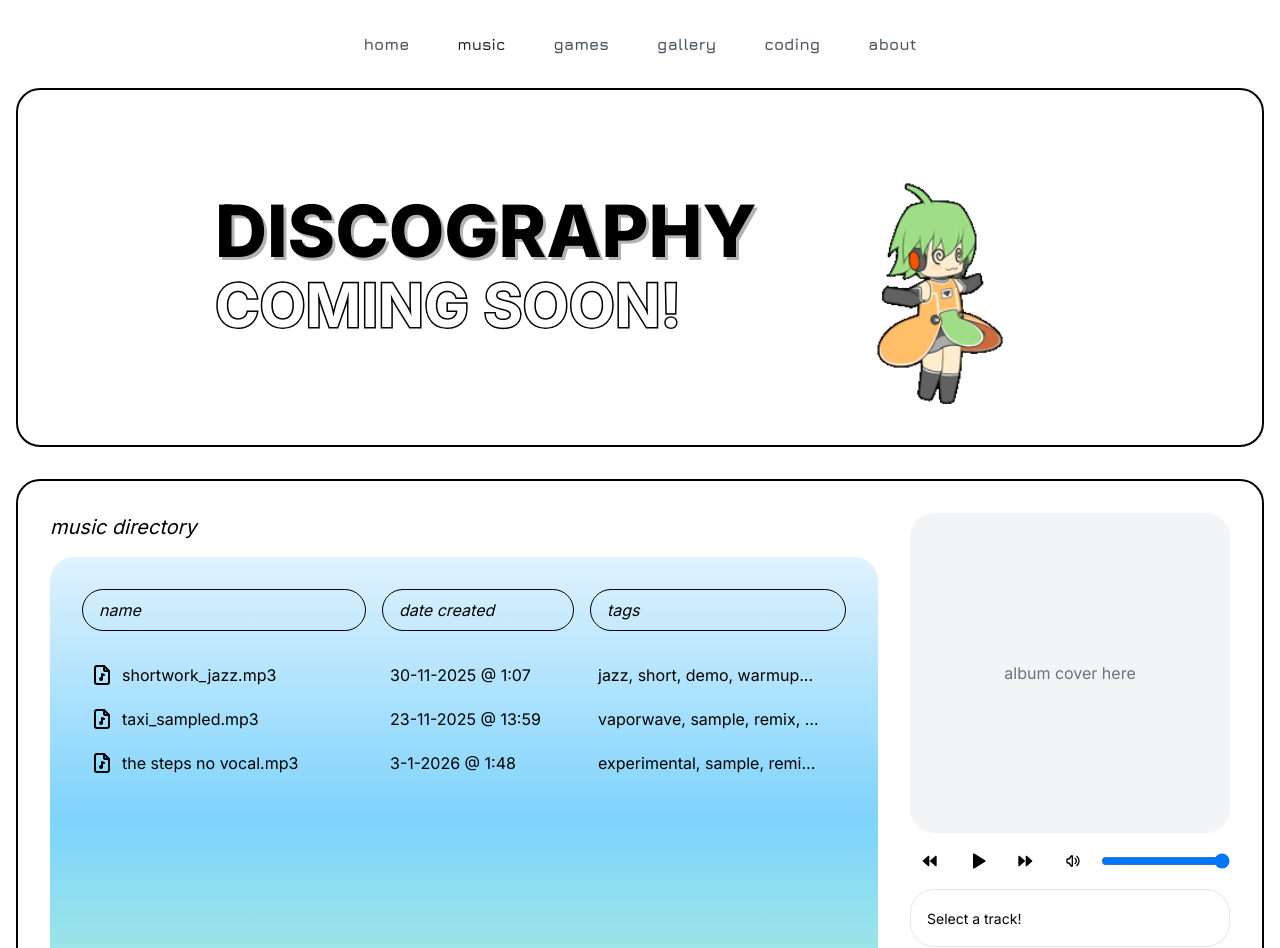
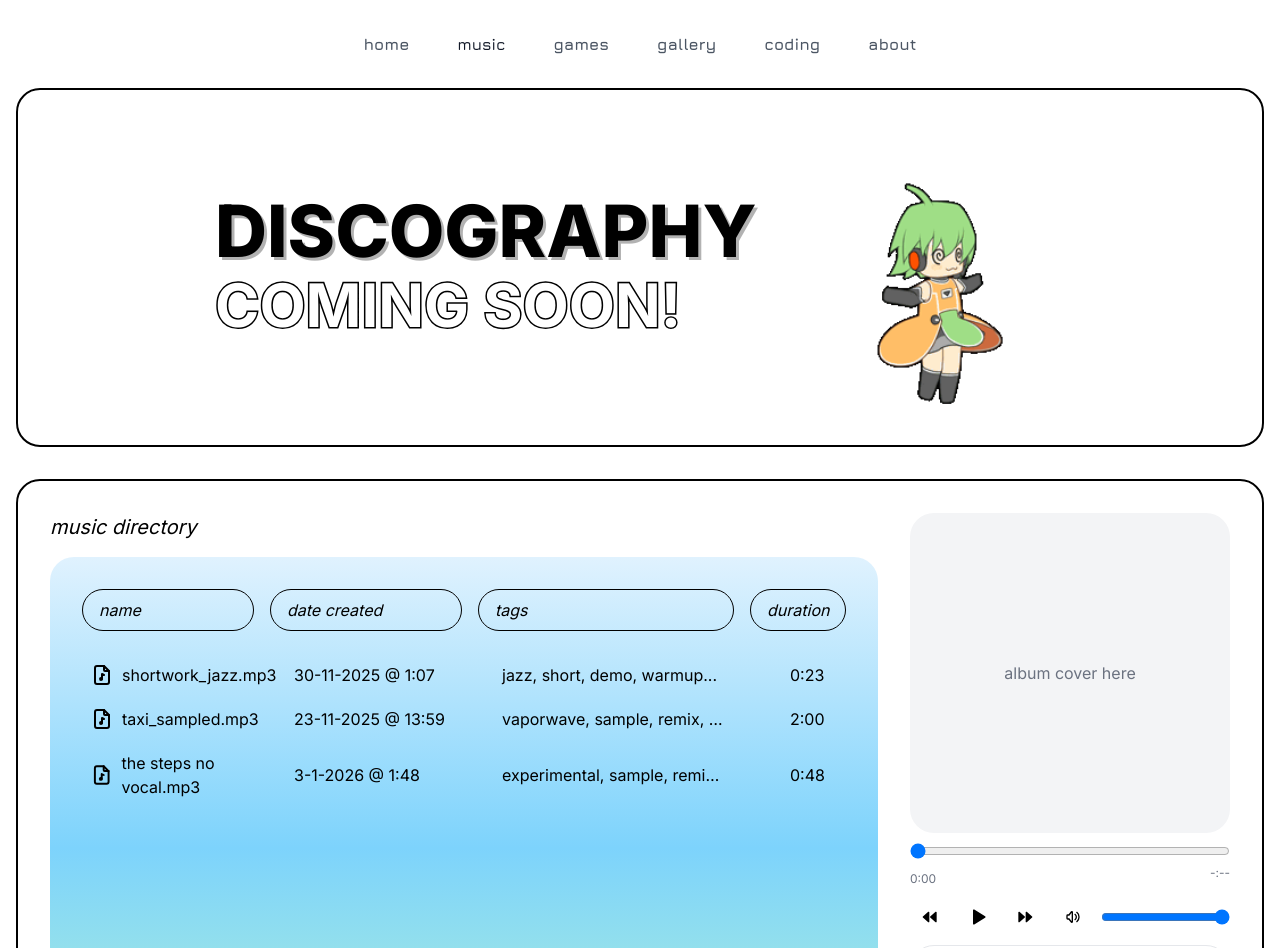
Before and after one commit to 1nitials/portfolio-website, a Next.js app: page /music in a window 1280 px wide. Shown: the top 948 px of the page. Built offline with nearby package versions, Linux system fonts and the light colour scheme.

Commit message:
progress bar

```diff
--- a/app/music/page.tsx
+++ b/app/music/page.tsx
@@ -10,7 +10,9 @@ export default function Music() {
   const audioRef = useRef<HTMLAudioElement | null>(null);
   const tracks = getAllTracks()
   const [volume, setVolume] = useState(1)
-  const [prevVolume, setPrevVolume] = useState(0)
+  const [prevVolume, setPrevVolume] = useState(1)
+  const [currentTime, setCurrentTime] = useState(0);
+  const [duration, setDuration] = useState(0);
   const [currentIndex, setCurrentIndex] = useState<number | null>(null);
   const [isMuted, setIsMuted] = useState(false);
   const [isPlaying, setIsPlaying] = useState(false);
@@ -77,15 +79,21 @@ export default function Music() {
     const handleEnded = () => setIsPlaying(false);
     const handlePause = () => setIsPlaying(false);
     const handlePlay = () => setIsPlaying(true);
+    const handleTimeUpdate = () => setCurrentTime(audio.currentTime);
+    const handleLoadedMetadata = () => setDuration(audio.duration);
 
     audio.addEventListener('ended', handleEnded);
     audio.addEventListener('pause', handlePause);
     audio.addEventListener('play', handlePlay);
+    audio.addEventListener('timeupdate', handleTimeUpdate);
+    audio.addEventListener('loadedmetadata', handleLoadedMetadata);
 
     return () => {
       audio.removeEventListener('ended', handleEnded);
       audio.removeEventListener('pause', handlePause);
       audio.removeEventListener('play', handlePlay);
+      audio.removeEventListener('timeupdate', handleTimeUpdate);
+      audio.removeEventListener('loadedmetadata', handleLoadedMetadata);
     };
   }, []);
 
@@ -140,6 +148,9 @@ export default function Music() {
                   <div className="border border-black rounded-full px-4 py-2 w-64">
                     <span className="italic">tags</span>
                   </div>
+                  <div className="border border-black rounded-full px-4 py-2 w-24">
+                    <span className="italic">duration</span>
+                  </div>
                 </div>
 
                 {/* Track Rows */}
@@ -161,6 +172,7 @@ export default function Music() {
                       </div>
                       <div className="w-48">{track.dateCreated}</div>
                       <div className="w-64 px-4 truncate">{track.tags.join(', ')}...</div>
+                      <div className="w-24 px-12">{track.duration}</div>
                     </div>
                   ))}
                 </div>
@@ -173,6 +185,28 @@ export default function Music() {
               {/* Album Cover */}
               <div className="bg-gray-100 rounded-3xl aspect-square flex items-center justify-center">
                 <span className="text-gray-500">album cover here</span>
+              </div>
+
+              {/* Progress Bar */}
+              <div>
+                <input
+                  type="range"
+                  min={0}
+                  max={duration || 0}
+                  step={0.02}
+                  value={currentTime}
+                  className="w-full cursor-pointer"
+                  onChange={event => {
+                    const newTime = event.target.valueAsNumber;
+                    setCurrentTime(newTime);
+                    if (audioRef.current) {
+                      audioRef.current.currentTime = newTime;
+                    }
+                  }}/>
+                <div>
+                  <span className="text-xs text-gray-500">{Math.floor(currentTime / 60)}:{Math.floor(currentTime % 60).toString().padStart(2, '0')}</span>
+                  <span className="text-xs text-gray-500 float-right">{selectedTrack ? selectedTrack.duration : '-:--'}</span>
+                </div>
               </div>
 
               {/* Audio Controls */}
@@ -207,6 +241,7 @@ export default function Music() {
                   max={1}
                   step={0.02}
                   value={volume}
+                  className="cursor-pointer"
                   onChange={event => {
                     const newVolume = event.target.valueAsNumber;
                     setVolume(newVolume);
--- a/data/music.ts
+++ b/data/music.ts
@@ -5,7 +5,7 @@ export interface Track {
   dateCreated: string
   tags: string[]
   description?: string
-  duration?: string
+  duration: string
 }
 
 export const tracks: Track[] = [
```
